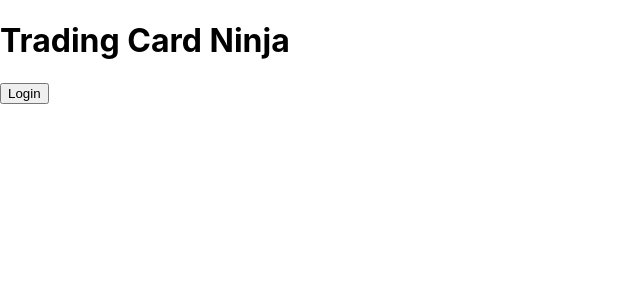
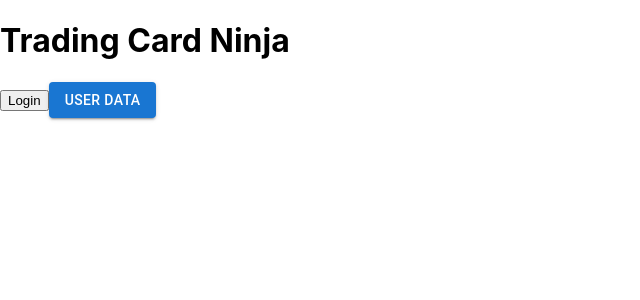
Before and after one commit to TCNinja/website, a Next.js app in the folder tcninja/: page / in a window 1280 px wide. Shown: the top 300 px of the page, without its empty margins (0-640 px from the left). Built offline with nearby package versions, Linux system fonts and the light colour scheme.

Commit message:
feat: add basic style

```diff
--- a/tcninja/package.json
+++ b/tcninja/package.json
@@ -9,6 +9,11 @@
     "lint": "next lint"
   },
   "dependencies": {
+    "@emotion/react": "^11.9.0",
+    "@emotion/styled": "^11.8.1",
+    "@mui/icons-material": "^5.8.2",
+    "@mui/material": "^5.8.2",
+    "keycloak-js": "^18.0.0",
     "next": "12.1.6",
     "react": "18.1.0",
     "react-dom": "18.1.0"
--- a/tcninja/pages/index.page.tsx
+++ b/tcninja/pages/index.page.tsx
@@ -3,6 +3,7 @@ import Head from 'next/head'
 import Image from 'next/image'
 import Link from 'next/link'
 import styles from '../styles/Home.module.css'
+import Button from '@mui/material/Button'
 
 const Home: NextPage = () => {
   return (
@@ -13,6 +14,11 @@ const Home: NextPage = () => {
           Login
         </button>
       </Link>
+      <Link href='/user/123'>
+        <Button variant='contained'>
+          User Data
+        </Button>
+      </Link>
     </>
   )
 }
--- a/tcninja/pages/user/[userid].page.tsx
+++ b/tcninja/pages/user/[userid].page.tsx
@@ -1,5 +1,6 @@
 import { useRouter } from "next/router";
 import { NextPage, GetServerSideProps } from 'next';
+import UserCard from './../../components/usercard';
 
 interface IUserProps {
     id: string;
@@ -10,8 +11,7 @@ interface IUserProps {
 const User = ({ userData }: {userData: IUserProps }  ) => {
     if ( userData ) {
         return (<div>
-            <h2>{ userData.username }</h2>
-            <div>ID: {userData.id}</div>
+            <UserCard userData={userData} ></UserCard>
             </div>)
     } else return <div>empty</div>;
 
```
Also changed, not shown: tcninja/components/usercard.tsx (added, +25 -0 lines), tcninja/pages/api/users/hello.ts (renamed from tcninja/pages/api/hello.ts), tcninja/pages/auth/login.page.tsx (renamed from tcninja/pages/login.page.tsx), tcninja/pages/auth/sign-up.tsx (added), 1 other file (tests, documents, lock files or other folders). Lines whose indentation alone changed are shown as unchanged.
